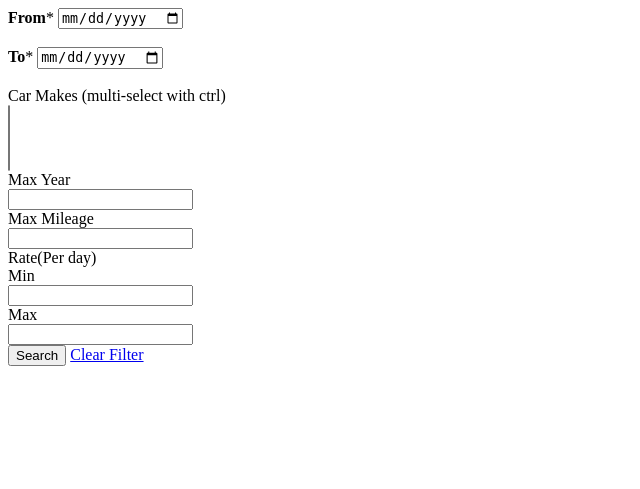
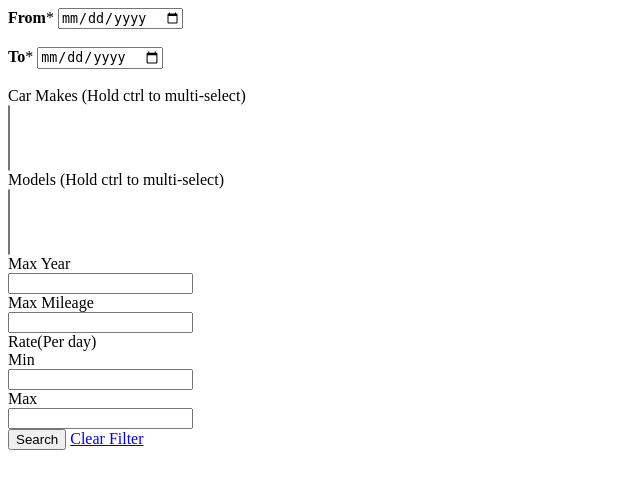
Before and after one commit to chenghong99/CarWebsite, a Django app: template app/templates/app/search.html in a window 1280 px wide. Shown: the top 489 px of the page, without its empty margins (0-640 px from the left). Run offline with Django 3.2, Linux system fonts and the light colour scheme; the template is opened without the code that fills it, so the values that code supplies are empty.

Commit message:
models filter

```diff
--- a/AppStore/urls.py
+++ b/AppStore/urls.py
@@ -44,6 +44,6 @@ urlpatterns = [
     path('rentalcarinfoPH/edit/<str:car_vin>/<str:pick_up>', app.views.editrentalcarinfoPH, name='editrentalcarinfoPH'),
     path('addrentalcarinfoPH', app.views.addrentalcarinfoPH, name='addrentalcarinfoPH'),
     path('search/', app.views.search, name='search'),
-    path('search_results/<str:pick_up>/<str:drop_off>/<str:max_year>/<str:max_mileage>/<str:min_rate>/<str:max_rate>/<str:carmakes_id>', app.views.search_results, name='search_results'),
+    path('search_results/<str:pick_up>/<str:drop_off>/<str:max_year>/<str:max_mileage>/<str:min_rate>/<str:max_rate>/<str:carmakes_id>/<str:models_id>', app.views.search_results, name='search_results'),
     path('book/<str:car_vin>/<str:pick_up>/<str:drop_off>', app.views.book, name='book'),
 ]
--- a/app/templates/app/search.html
+++ b/app/templates/app/search.html
@@ -22,10 +22,19 @@
         </div>
 
         <div id="div_id_carmakes" class="control-group">
-          <label for="id_carmakes" class="control-label requiredField">Car Makes (multi-select with ctrl)</label>
+          <label for="id_carmakes" class="control-label requiredField">Car Makes (Hold ctrl to multi-select)</label>
             <div class="controls"><select name="carmakes" id="id_carmakes" multiple >
               {% for carmake in carmakes %}
               <option value="{{carmake.0}}" {% if carmake.1 == "Yes" %}selected{% endif %}>{{carmake.0}}</option>
+              {% endfor %}
+            </select> </div>
+          </div>
+
+        <div id="div_id_models" class="control-group">
+          <label for="id_models" class="control-label requiredField">Models (Hold ctrl to multi-select)</label>
+            <div class="controls"><select name="models" id="id_models" multiple>
+              {% for model in models %}
+              <option value="{{model.0}}" {% if model.1 == "Yes" %}selected{% endif %}>{{model.0}}</option>
               {% endfor %}
             </select> </div>
           </div>
```
Also changed, not shown: app/views.py (+28 -11 lines).
